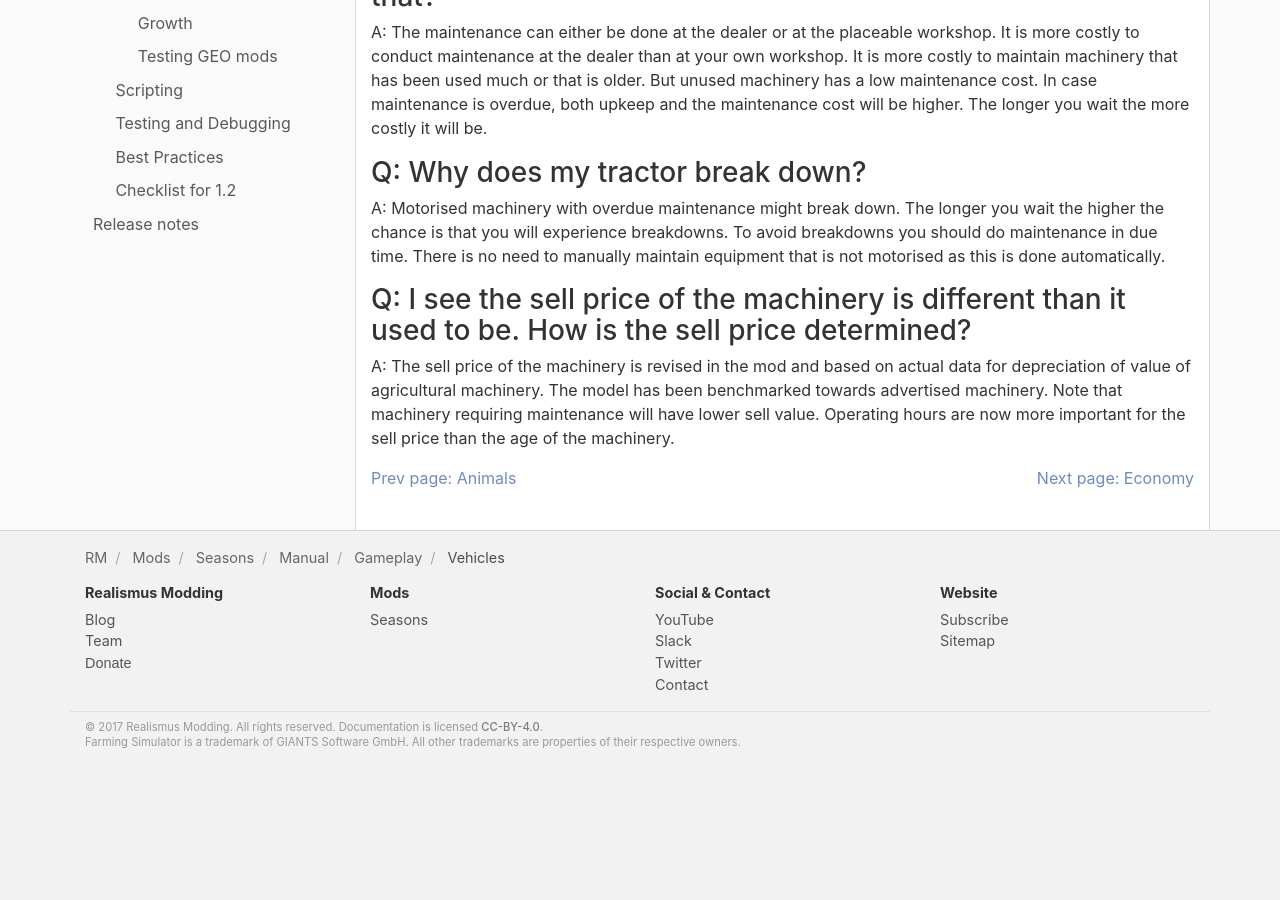
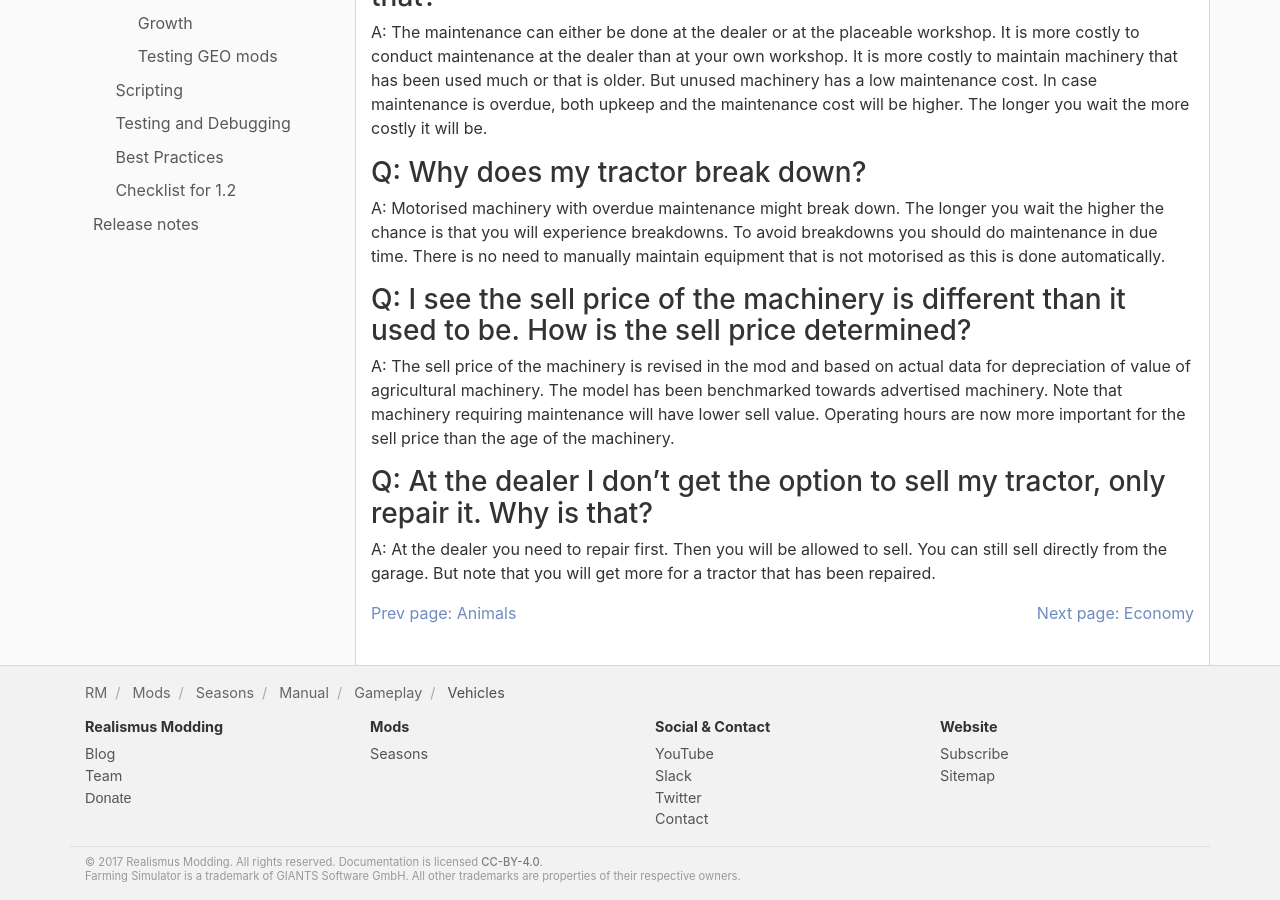
Before and after one commit to RealismusModding/realismusmodding.github.io, a Jekyll site: the page built from mods/seasons/manual/gameplay/vehicles.md, in a window 1280 px wide and 900 px high, scrolled down 695 px. Built offline with Jekyll 4.4.1, drawn with Linux system fonts in a browser that asks for light colours; comment, search, counter and statistics services are not loaded; before the commit the page ends 1460 px from its top, so only the background shows below that.

Commit message:
Update vehicles.md

```diff
--- a/mods/seasons/manual/gameplay/vehicles.md
+++ b/mods/seasons/manual/gameplay/vehicles.md
@@ -27,3 +27,6 @@ A: Motorised machinery with overdue maintenance might break down. The longer you
 
 ### Q: I see the sell price of the machinery is different than it used to be. How is the sell price determined?
 A: The sell price of the machinery is revised in the mod and based on actual data for depreciation of value of agricultural machinery. The model has been benchmarked towards advertised machinery. Note that machinery requiring maintenance will have lower sell value. Operating hours are now more important for the sell price than the age of the machinery.
+
+### Q: At the dealer I don't get the option to sell my tractor, only repair it. Why is that?
+A: At the dealer you need to repair first. Then you will be allowed to sell. You can still sell directly from the garage. But note that you will get more for a tractor that has been repaired.
```
